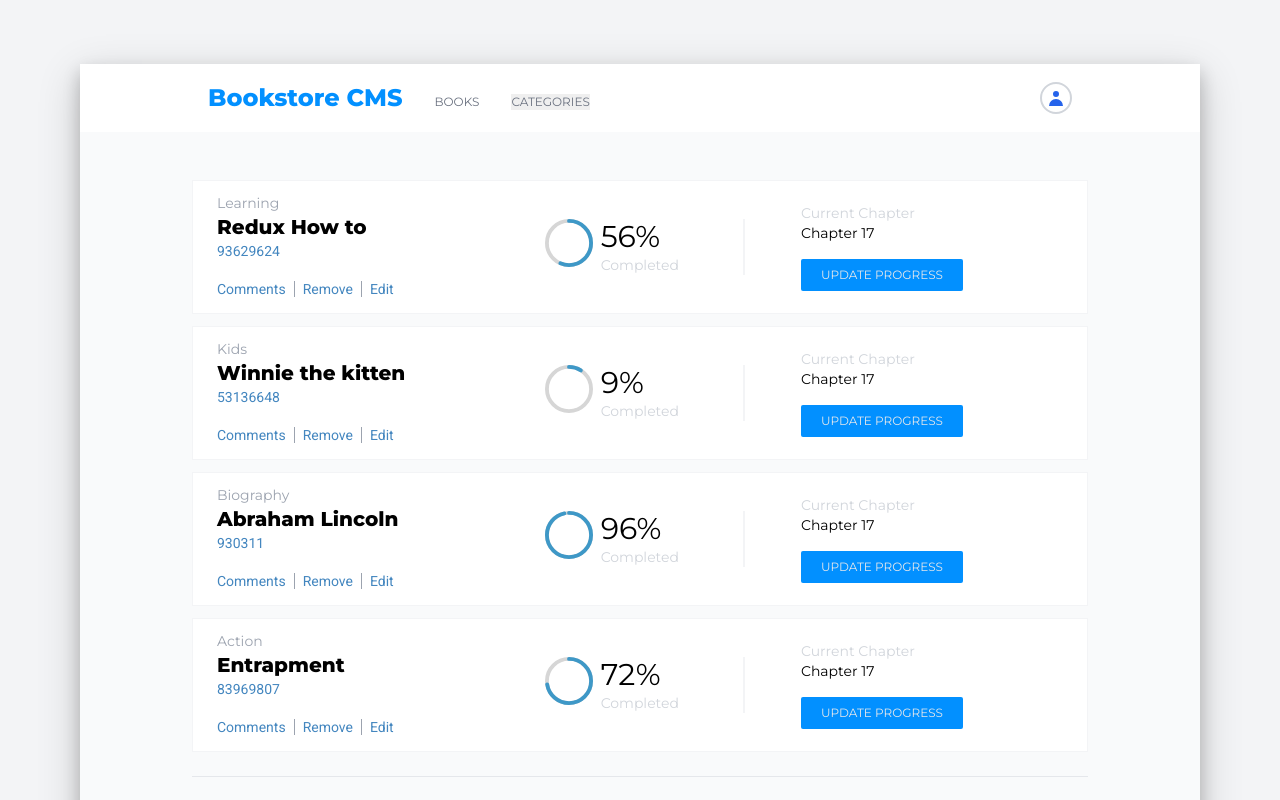
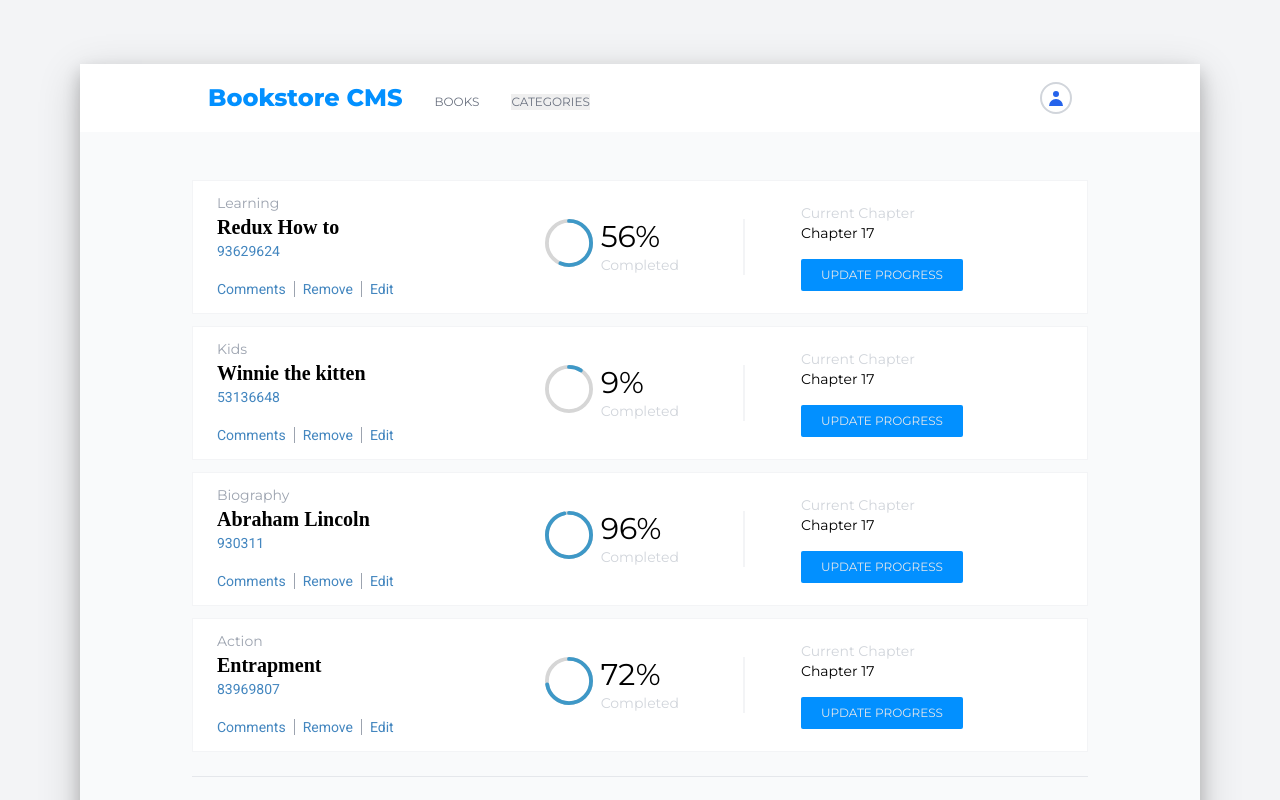
Before and after one commit to chrystalme/magic-books-inc, a React (Create React App) app: page / in a window 1280 px wide. Shown: the top 800 px of the page. Built offline with nearby package versions, Linux system fonts and the light colour scheme.

Commit message:
Update book title color

```diff
--- a/src/components/Book.jsx
+++ b/src/components/Book.jsx
@@ -10,7 +10,7 @@ const Book = ({ book, removeBook }) => {
       <div className="mt-3 border-solid border border-gray-100 p-3 mx-auto w-4/5 container align-middle bg-white flex md:flex-row sm:flex-col justify-between items-center">
         <div className="pl-3">
           <h5 className="text-gray-400 text-sm font-medium">{book.category}</h5>
-          <h3 className="font-bold text-xl">{book.title}</h3>
+          <h3 className="font-bold font-serif text-xl">{book.title}</h3>
           <h5 className="text-blue-500 text-sm font-light c-light-blue">{book.ISBN}</h5>
           <div className="divide-x divide-gray-400 margin-top">
             <a className="link c-light-blue" href="/">Comments</a>
--- a/tailwind.config.js
+++ b/tailwind.config.js
@@ -4,7 +4,7 @@ module.exports = {
   theme: {
     fontFamily: {
       sans: ['Montserrat', 'sans-serif'],
-      serif: ['Merriweather', 'serif'],
+      serif: ['Roboto Slab', 'serif'],
     },
     extend: {},
   },
```
